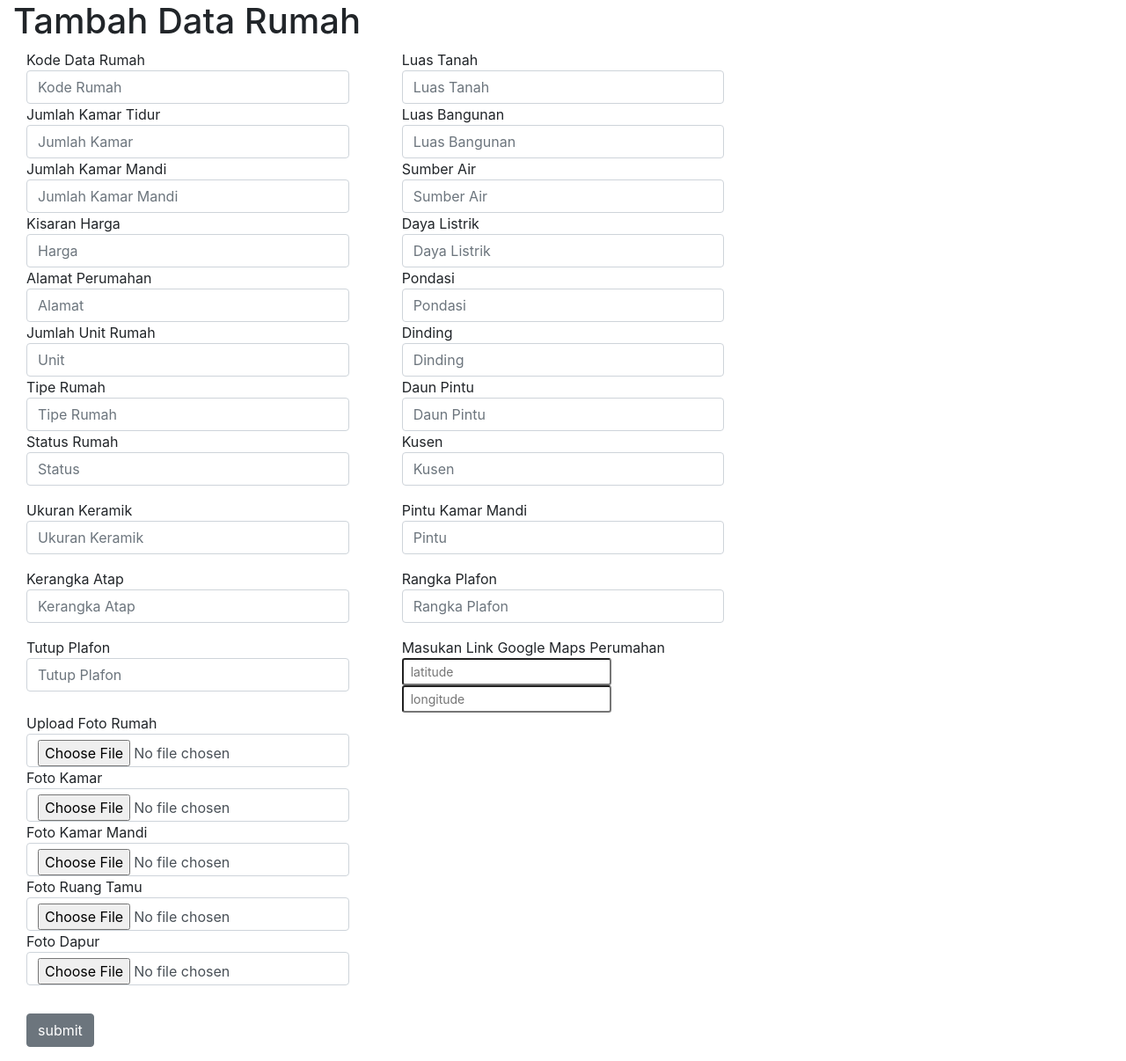
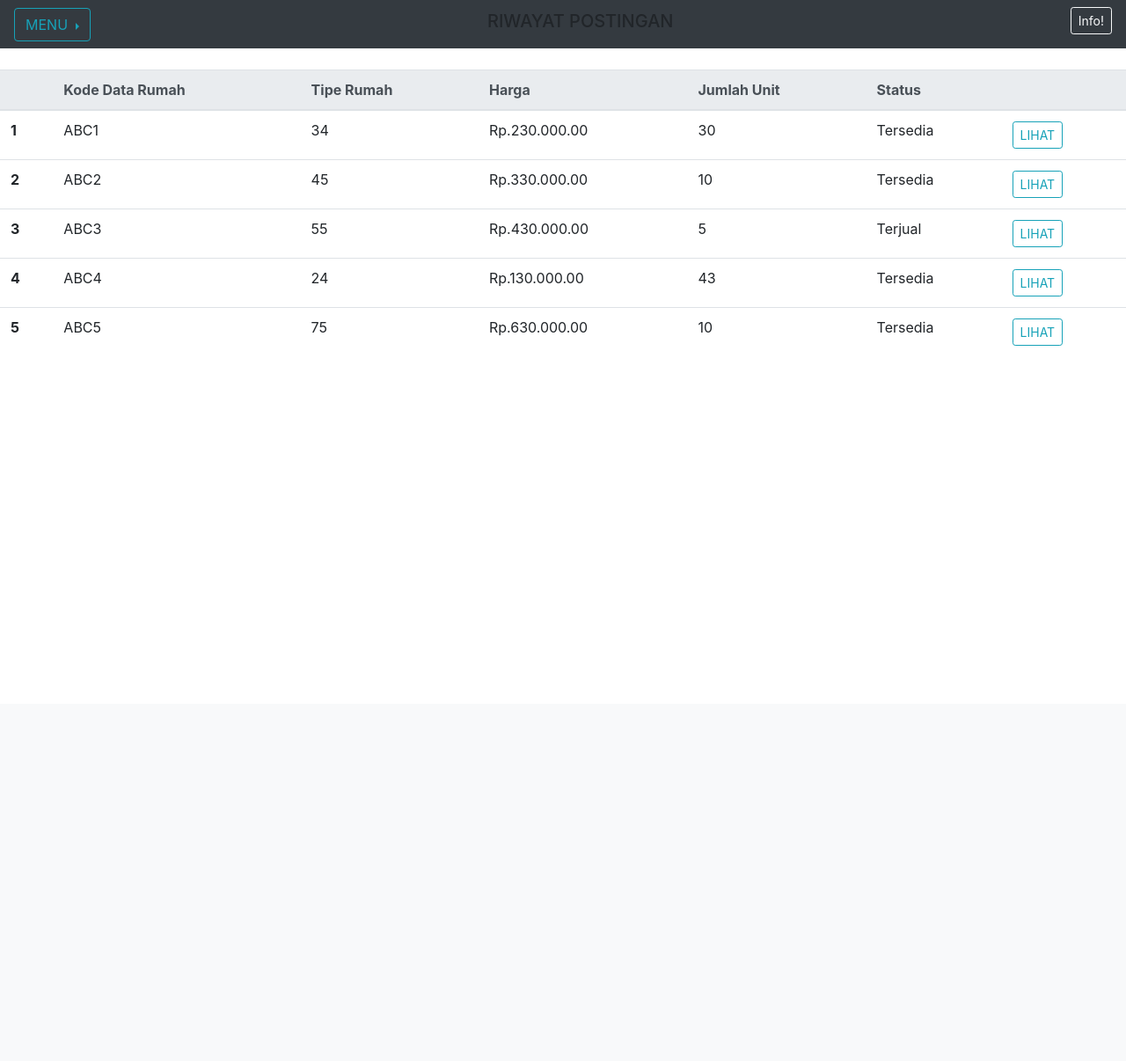
Before and after one commit to r554/Info_Perumahan_Jember, a PHP site: page /Info_Perumahan_Jember/developer/Postingan.php in a window 1280 px wide. Shown: the whole page at 88% size. After the commit the page ends 393 px from the top, so only its background shows below. Run offline with PHP 8.4, Linux system fonts and the light colour scheme; some libraries are stand-ins or nearby versions.

Commit message:
Update Postingan.php

```diff
--- a/views/developer/Postingan.php
+++ b/views/developer/Postingan.php
@@ -5,12 +5,128 @@
   <title>form</title>
 </head>
 <body>
+
+
+
+<nav class="navbar navbar-dark bg-dark">
+
+<div class="dropright">
+  <button class="btn btn-outline-info dropdown-toggle" type="button" id="dropdownMenuButton" data-toggle="dropdown" aria-haspopup="true" aria-expanded="false">
+    MENU
+  </button>
+  <div class="dropdown-menu" aria-labelledby="dropdownMenuButton">
+        <a class="dropdown-item" href="?page=postingan">Riwayat Postingan</a>
+        <a class="dropdown-item" href="?page=tambahpostingan">Tambah Postingan</a>
+        <a class="dropdown-item" href="?page=editdatarumah">Edit Postingan</a>
+  </div>
+</div>
+
+
+<h5 class="text-center"> RIWAYAT POSTINGAN</h5>
+<h5 class="text-center">
+
+
+<div class="dropleft">
+  <button class="btn btn-outline-light btn-sm" type="button" id="dropdownMenuButton" data-toggle="dropdown" aria-haspopup="true" aria-expanded="false">
+    Info!
+  </button>
+  <div class="dropdown-menu" aria-labelledby="dropdownMenuButton">
+        <a class="dropdown-item" href="?page=postingan">Bagian ini berisi riwayat postingan <br> yang pernah anda lakukan.</a>
+  </div>
+</div>
+
+
+
+</h5>
+
+</nav>
+
+
+<br>
+<table class="table table-hover">
+  <thead class="thead-light">
+    <tr>
+      <th scope="col"></th>
+      <th scope="col">Kode Data Rumah</th>
+      <th scope="col">Tipe Rumah</th>
+      <th scope="col">Harga</th>
+      <th scope="col">Jumlah Unit</th>
+      <th scope="col">Status</th>
+      <th scope="col"></th>
+    </tr>
+    </tr>
+  </thead>
+  <tbody>
+    <tr>
+      <th scope="row">1</th>
+      <td>ABC1</td>
+      <td>34</td>
+      <td>Rp.230.000.00</td>
+      <td>30</td>
+      <td>Tersedia</td>
+      <td><a href="#" class="btn btn-outline-info btn-sm" role="button"> LIHAT</a>
+      </td>
+    </tr>
+
+    <tr>
+      <th scope="row">2</th>
+      <td>ABC2</td>
+      <td>45</td>
+      <td>Rp.330.000.00</td>
+      <td>10</td>
+      <td>Tersedia</td>
+      <td><a href="#" class="btn btn-outline-info btn-sm" role="button"> LIHAT</a>
+      </td>
+    </tr>
+
+    <tr>
+      <th scope="row">3</th>
+      <td>ABC3</td>
+      <td>55</td>
+      <td>Rp.430.000.00</td>
+      <td>5</td>
+      <td>Terjual</td>
+      <td><a href="#" class="btn btn-outline-info btn-sm" role="button"> LIHAT</a>
+      </td>
+    </tr>
+
+    <tr>
+      <th scope="row">4</th>
+      <td>ABC4</td>
+      <td>24</td>
+      <td>Rp.130.000.00</td>
+      <td>43</td>
+      <td>Tersedia</td>
+      <td><a href="#" class="btn btn-outline-info btn-sm" role="button"> LIHAT</a>
+      </td>
+    </tr>
+
+    <tr>
+      <th scope="row">5</th>
+      <td>ABC5</td>
+      <td>75</td>
+      <td>Rp.630.000.00</td>
+      <td>10</td>
+      <td>Tersedia</td>
+      <td><a href="#" class="btn btn-outline-info btn-sm" role="button"> LIHAT</a>
+      </td>
+    </tr>
+
+
+
+
+  </tbody>
+</table>
+
+
+
+
+
+
         <!--
                 <h3>Tambah Data Rumah</h3>
 
     <form method="POST" action="proses.php">
-
-
 
         Kode Data Rumah <input type="text"  name="kd_data_rumah"
         placeholder="isikan kode">
@@ -86,23 +202,41 @@
 
 
 
+
+
+
+
+
+
+
+<!--
+<div class="text-bold">
+<div class="text-center">
+<div class="p-3 mb-2 bg-dark text-warning">Tambah Data Rumah</div>
+ </div>
+ </div>
+
+
+
 <div class="container-fluid">
-<h1>Tambah Data Rumah</h1>
-
-<form method="POST" action="proses.php">
+<form  method="POST" action="prosespost.php">
 
         <div class="row">
         <div class="col-sm-4">
         <div class="col">
-        Kode Data Rumah <input type="text" class="form-control" name="kd_data_rumah" placeholder="Kode Rumah">
+        Kode Data Rumah<input type="text" class="form-control" name="kd_data_rumah" placeholder="Kode Rumah">
         </div>
         </div>
+
                 <div class="col-sm-4">
                 <div class="col">
-                Luas Tanah <input type="number" class="form-control" name="luas_tanah" placeholder="Luas Tanah">
+                Judul Postingan <input type="text" class="form-control" name="judul_postingan" placeholder="Judul Postingan">
                 </div>
                 </div>
                 </div>
+
+
+
 
         <div class="row">
         <div class="col-sm-4">
@@ -179,12 +313,16 @@
                 </div>
                 </div>
                 </div>
+
+
+
         <div class="row">
         <div class="form-group col-md-4">
         <div class="col">
-        Status Rumah <input type="text" class="form-control" name="status" placeholder="Status">
+        Tutup Plafon <input type="text" class="form-control" name="tutup_plafon" placeholder="Tutup Plafon">
         </div>
         </div>
+
                 <div class="col-sm-4">
                 <div class="col">
               Kusen <input type="text" class="form-control" name="kusen" placeholder="Kusen">
@@ -206,7 +344,7 @@
         <div class="row">
         <div class="form-group col-md-4">
         <div class="col">
-        Kerangka Atap <input type="text" class="form-control" name="kerangkat_atap" placeholder="Kerangka Atap">
+        Kerangka Atap <input type="text" class="form-control" name="kerangka_atap" placeholder="Kerangka Atap">
         </div>
         </div>
                 <div class="col-sm-4">
@@ -216,52 +354,65 @@
                 </div>
                 </div>
 
-        <div class="row">
-        <div class="form-group col-md-4">
-        <div class="col">
-        Tutup Plafon <input type="text" class="form-control" name="tutup_plafon" placeholder="Tutup Plafon">
-        </div>
-        </div>
 
-                <div class="col-sm-4">
+
+                <div class="row">
+                <div class="form-group col-md-4">
+      <label for="inputState">Status Rumah</label>
+      <select id="inputState" class="form-control">
+        <option selected>Tersedia</option>
+        <option> Tidak Tersedia</option>
+      </select>
+    </div>
+
+    <div class="col-sm-4">
                 <div class="col">
-                Masukan Link Google Maps Perumahan <input type="text" class="form-control-sm" name="latitude" placeholder="latitude">
-                <input type="text" class="form-control-sm" name="longitude" placeholder="longitude">
+                Luas Tanah <input type="number" class="form-control" name="luas_tanah" placeholder="Luas Tanah">
                 </div>
                 </div>
                 </div>
 
 
 
+                <br>
+<div class="container-fluid">
     <div class="row">
     <div class="form-group col-md-4">
     <div class="col">
-        Upload Foto Rumah <input type="file" class="form-control" name="foto_1">
+       <h6 class="text-center"> UPLOAD FOTO RUMAH </h6> <input type="file" class="form-control" name="foto_1">
         Foto Kamar<input type="file" class="form-control" name="foto_2">
         Foto Kamar Mandi<input type="file" class="form-control" name="foto_3">
         Foto Ruang Tamu<input type="file" class="form-control" name="foto_4" >
         Foto Dapur<input type="file" class="form-control" name="foto_5">
 </div>
 </div>
+<div class="col-sm-4">
+                <div class="col">
+               <h6 class="text-center"> Masukan Link Google Maps Perumahan <input type="text" class="form-control-sm" name="latitude" placeholder="latitude">
+                <input type="text" class="form-control-sm" name="longitude" placeholder="longitude">
+                </div>
+                </div>
+                </div>
 </div>
 
 
 
 
 
-</form>
-
-
-
-
-
-        <p>
+<p>
         <div class="form-group col-md-4">
             <input type="submit"name="btn_Submit"
             value="submit" class="btn btn-secondary">
         </div>
         </p>
 
+</form>
+
+
+
+-->
+
+
 
 </body>
 </html>
```
